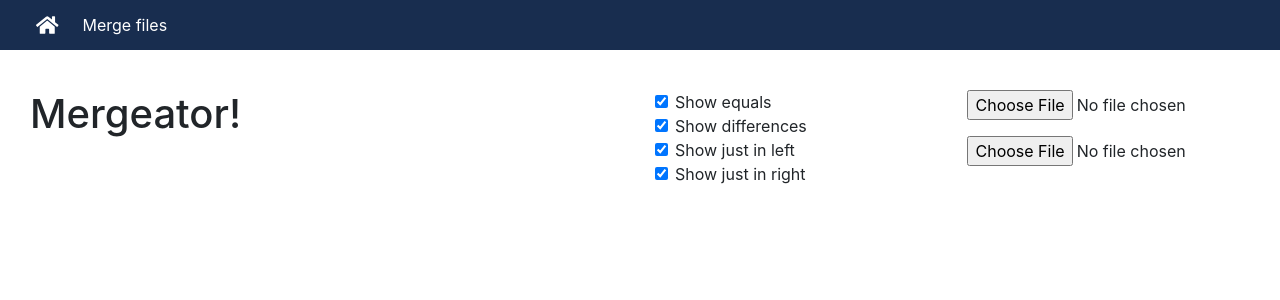
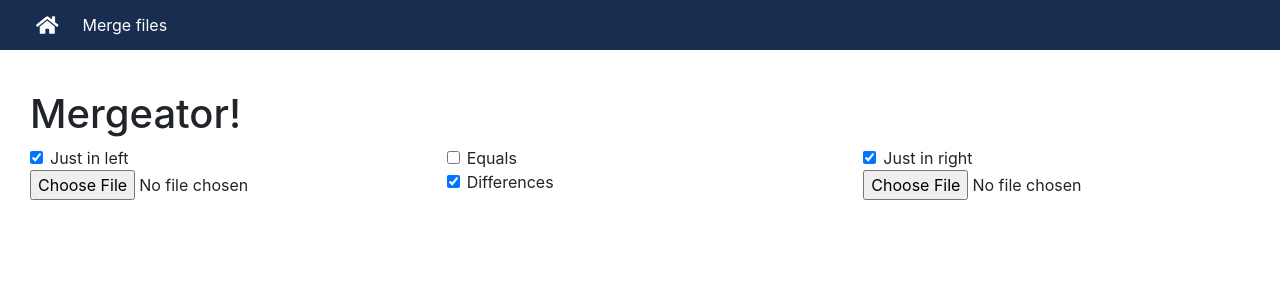
Before and after one commit to maarkeez/properties-merge, an Angular app in the folder Software/: page /merge-files in a window 1280 px wide. Shown: the top 300 px of the page. Built offline with nearby package versions, Linux system fonts and the light colour scheme.

Commit message:
[Mergeator] Margin padding

```diff
--- a/Software/src/app/mergeFiles/merge.files.component.html
+++ b/Software/src/app/mergeFiles/merge.files.component.html
@@ -1,43 +1,46 @@
-<div class="row">
-	<div class="col-sm-2">
+<div class="col-sm-12  p-0 m-0">
+	<div class="col-sm-2 p-0 m-0">
 		<h1>Mergeator!</h1>
 	</div>
-	<div class="col-sm-4"></div>
-	<div class="col-sm-3">
-		<div class="form-check">
-			<label class="form-check-label">
-				<input class="form-check-input" type="checkbox" id="showEquals" [(ngModel)]="showEquals" />
-				Show equals
-			</label>
-		</div>
-
-		<div class="form-check">
-			<label class="form-check-label">
-				<input class="form-check-input" type="checkbox" id="showDiff" [(ngModel)]="showDiff" />
-				Show differences
-			</label>
-		</div>
+	<div class="row">
+		<div class="col-sm-4 float-left">
 
 			<div class="form-check">
 				<label class="form-check-label">
 					<input class="form-check-input" type="checkbox" id="showLeft" [(ngModel)]="showLeft" />
-				Show just in left
+					Just in left
 				</label>
 			</div>
+			<div class="form-group">
+				<input type="file" class="form-control-file" id="fileLeft" (change)="handleLeftFileInput($event.target.files)">
+			</div>
+		</div>
+		<div class="col-sm-4">
+			<div class="form-check">
+				<label class="form-check-label">
+					<input class="form-check-input" type="checkbox" id="showEquals" [(ngModel)]="showEquals" />
+					Equals
+				</label>
+			</div>
+			<div class="form-check">
+				<label class="form-check-label">
+					<input class="form-check-input" type="checkbox" id="showDiff" [(ngModel)]="showDiff" />
+					Differences
+				</label>
+			</div>
+		</div>
+
+		<div class="col-sm-4 float-right">
 
 			<div class="form-check">
 				<label class="form-check-label">
 					<input class="form-check-input" type="checkbox" id="showRight" [(ngModel)]="showRight" />
-				Show just in right
+					Just in right
 				</label>
-		</div>
-	</div>
-	<div class="col-sm-3">
-		<div class="form-group">
-			<input type="file" class="form-control-file" id="fileLeft" (change)="handleLeftFileInput($event.target.files)">
 			</div>
 			<div class="form-group">
 				<input type="file" class="form-control-file" id="fileRight" (change)="handleRightFileInput($event.target.files)">
+			</div>
 		</div>
 	</div>
 </div>
@@ -140,6 +143,8 @@
 	</div>
 </div>
 <div *ngIf="differencesMap.size > 0" class="row">
+		<delimiter></delimiter>
+
 	<div class="col-sm-12">
 		<button class="btn btn-lg btn-outline-primary col-sm-12" (click)="merge()">Merge</button>
 	</div>
--- a/Software/src/app/mergeFiles/merge.files.component.ts
+++ b/Software/src/app/mergeFiles/merge.files.component.ts
@@ -23,7 +23,7 @@ export class MergeFilesComponent {
     differencesMap: Map<string, PropertyDifference> = new Map<string, PropertyDifference>();
     merged: string = "";
     errorMessage: string = "";
-    showEquals: boolean = true;
+    showEquals: boolean = false;
     showDiff: boolean = true;
     showLeft: boolean = true;
     showRight: boolean = true;
```
Lines whose indentation alone changed are shown as unchanged.
